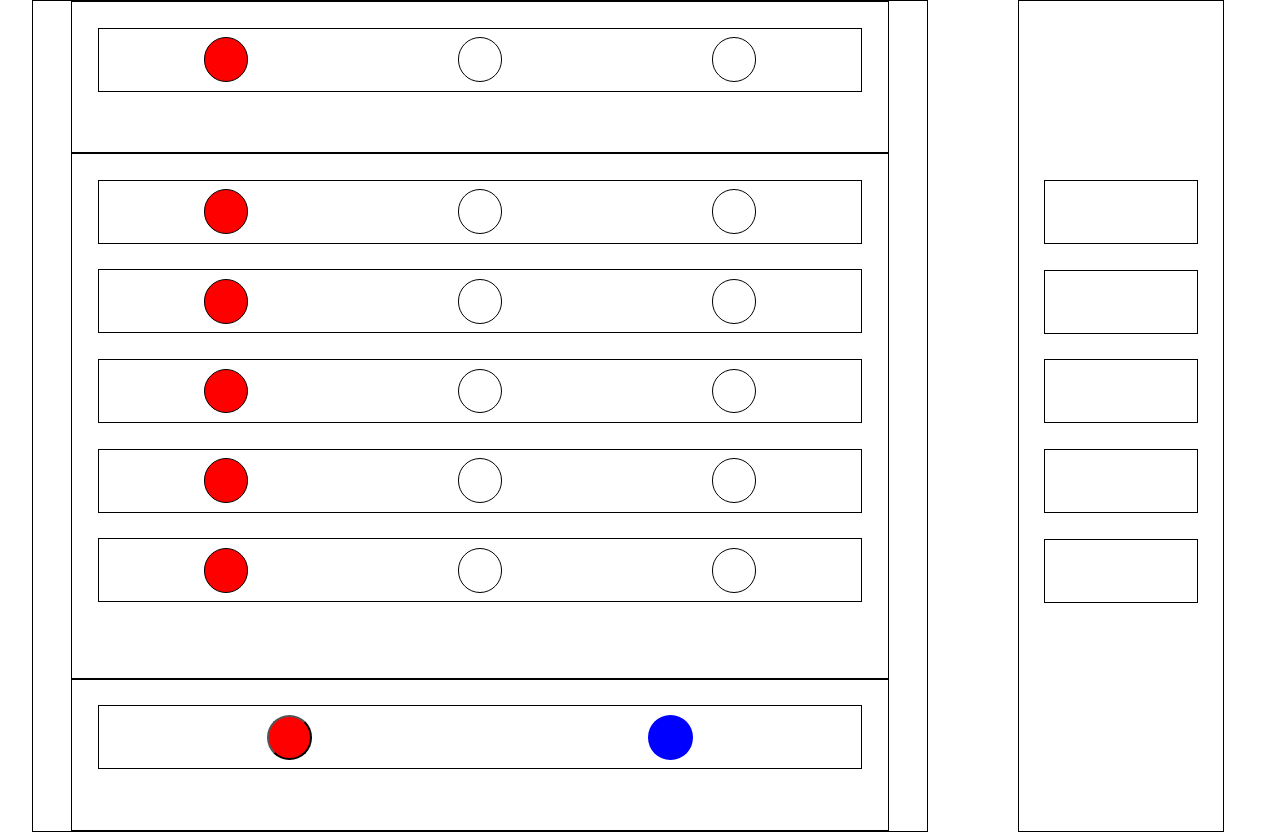
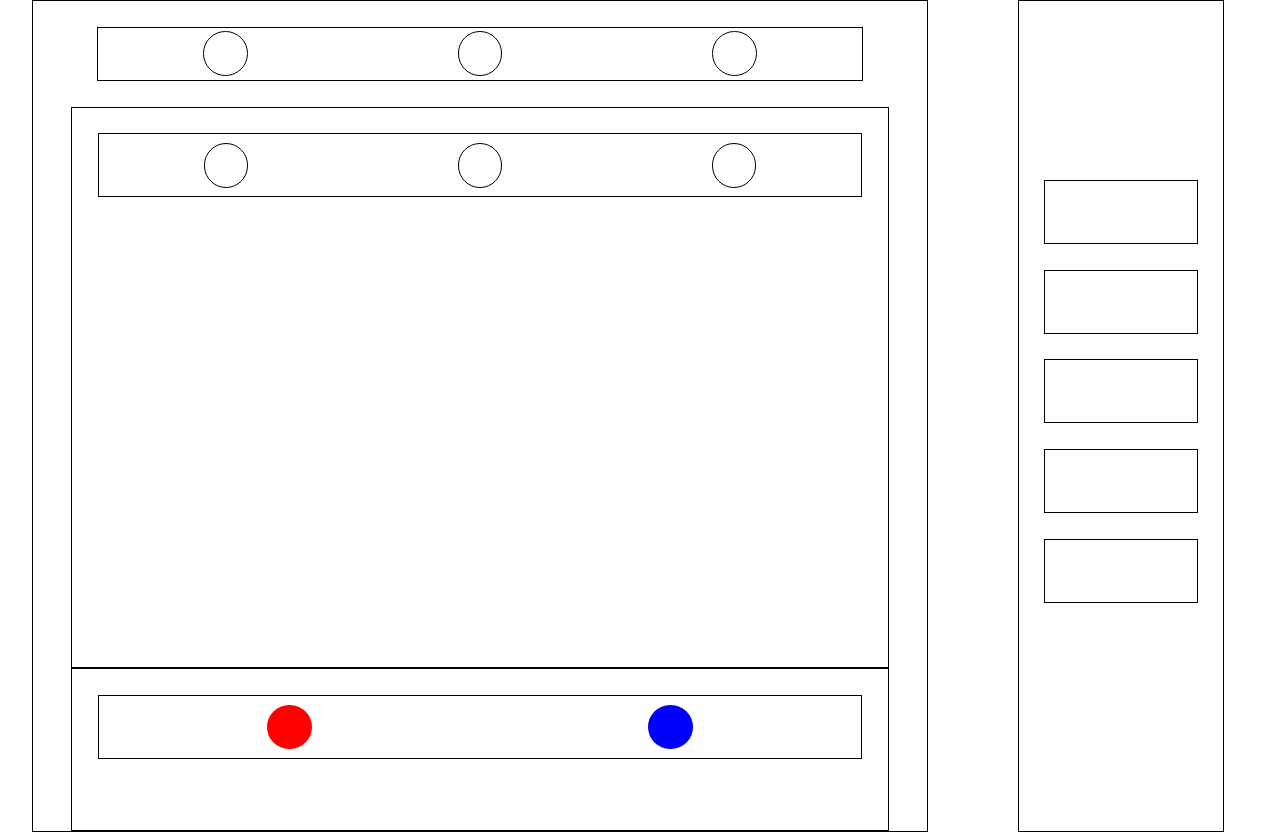
Before and after one commit to Flothar78/mastermind, a Vue app: page / in a window 1280 px wide. Built offline with nearby package versions, Linux system fonts and the light colour scheme.

Commit message:
isActive on every peon. To find: another way of binding

```diff
--- a/src/components/BoardPlay.vue
+++ b/src/components/BoardPlay.vue
@@ -1,14 +1,9 @@
 <script setup>
 import PeonsRow from "@/components/PeonsRow.vue";
+import { ref } from "vue";
 </script>
 <template>
-  <div class="board-play">
-    <PeonsRow />
-    <PeonsRow />
-    <PeonsRow />
-    <PeonsRow />
-    <PeonsRow />
-  </div>
+  <div class="board-play"><PeonsRow /></div>
 </template>
 
 <style scoped>
--- a/src/components/GameSolution.vue
+++ b/src/components/GameSolution.vue
@@ -1,10 +1,10 @@
-<script setup>
-import PeonsRow from "@/components/PeonsRow.vue";
-</script>
+<script setup></script>
 
 <template>
-  <div class="game-solution">
-    <PeonsRow />
+  <div class="peons-row">
+    <div class="peon-choice"></div>
+    <div class="peon-choice"></div>
+    <div class="peon-choice"></div>
   </div>
 </template>
 
@@ -13,4 +13,18 @@ import PeonsRow from "@/components/PeonsRow.vue";
   border: black 1px solid;
   height: 15vw;
 }
+.peons-row {
+  border: black 1px solid;
+  display: flex;
+  justify-content: space-around;
+  align-items: center;
+  height: 5vw;
+  margin: 2vw;
+}
+.peon-choice {
+  border: black 1px solid;
+  width: 3.5vw;
+  height: 3.5vw;
+  border-radius: 50%;
+}
 </style>
--- a/src/components/PeonStoreRow.vue
+++ b/src/components/PeonStoreRow.vue
@@ -1,19 +1,27 @@
 <template>
   <div class="peons-row">
-    <button class="peon-color-red"></button>
-    <div class="peon-color-blue"></div>
+    <div v-on:click="redChoice" class="peon-color-red"></div>
+    <div v-on:click="blueChoice" class="peon-color-blue"></div>
   </div>
 </template>
 
 <script>
 import { reactive } from "vue";
-export const peonColor = reactive({
-  red: 'class="redcolor"',
-  blue: 'class="bluecolor"',
-});
+export const peonColor = reactive([]);
 </script>
 
-<script setup></script>
+<script setup>
+const redChoice = () => {
+  peonColor.length = 0;
+  peonColor.push("redcolor");
+  console.log(peonColor);
+};
+const blueChoice = () => {
+  peonColor.length = 0;
+  peonColor.push("bluecolor");
+  console.log(peonColor);
+};
+</script>
 
 <style scoped>
 .peons-row {
--- a/src/components/PeonsRow.vue
+++ b/src/components/PeonsRow.vue
@@ -1,25 +1,34 @@
 <script setup>
 import { ref } from "vue";
 import { peonColor } from "@/components/PeonStoreRow.vue";
-const isRed = ref(false);
-const isBlue = ref(false);
-if (peonColor.red) {
-  isRed.value = true;
-} else if (peonColor.blue) {
-  isBlue.value = true;
-}
-console.log(peonColor.red, peonColor.blue);
+
+const redIsActive = ref(false);
+const blueIsActive = ref(false);
+const colorChoice = () => {
+  console.log(String(Object.values(peonColor)));
+  String(Object.values(peonColor)) === "redcolor"
+    ? (redIsActive.value = true)
+    : (blueIsActive.value = true);
+};
 </script>
 
 <template>
   <div class="peons-row">
     <div
       class="peon-choice"
-      :class="{ redcolor: isRed, bluecolor: isBlue }"
+      @click="colorChoice"
+      :class="{ redcolor: redIsActive, bluecolor: blueIsActive }"
     ></div>
-
-    <div class="peon-choice"></div>
-    <div class="peon-choice"></div>
+    <div
+      class="peon-choice"
+      @click="colorChoice"
+      :class="{ redcolor: redIsActive, bluecolor: blueIsActive }"
+    ></div>
+    <div
+      class="peon-choice"
+      @click="colorChoice"
+      :class="{ redcolor: redIsActive, bluecolor: blueIsActive }"
+    ></div>
   </div>
 </template>
 
```
